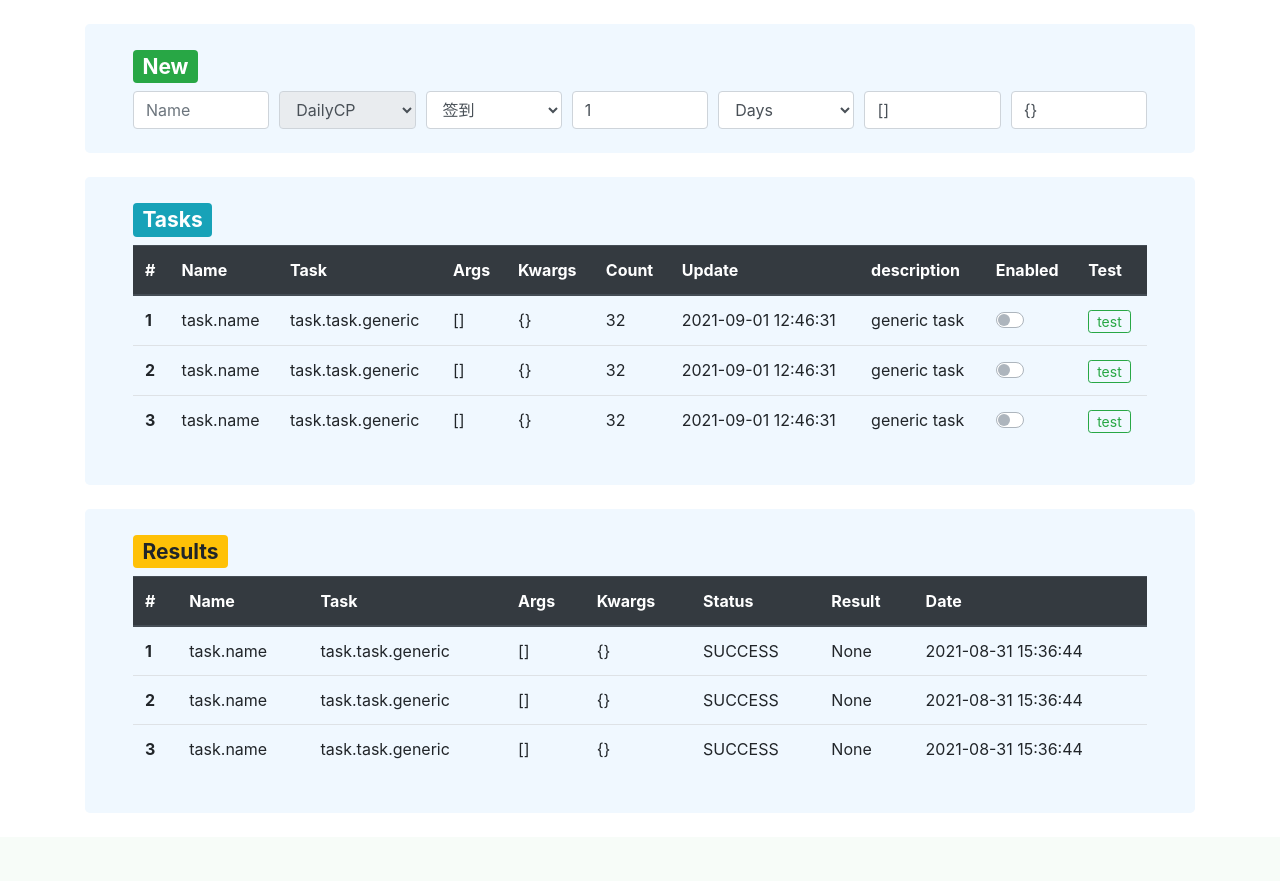
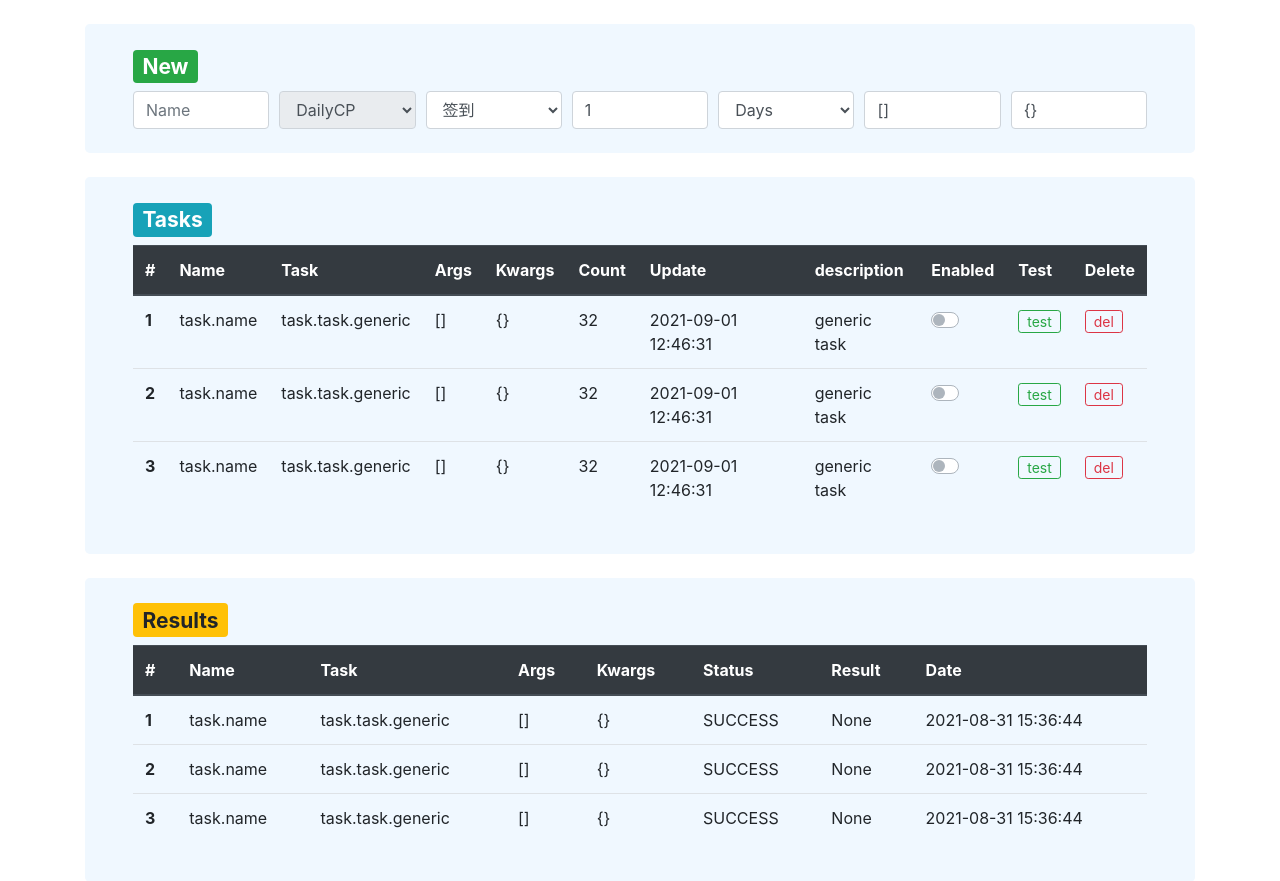
Before and after one commit to Heaciy/cron, a Django app: template task/templates/task/dashboard.html in a window 1280 px wide. Shown: the part 56-937 px from the top of the page. Before the commit the page ends 815 px from the top, so only its background shows below. Run offline with Django 3.2, Linux system fonts and the light colour scheme; the template is opened without the code that fills it, so the values that code supplies are empty; parts of the project's set-up code (start-up, migrations or seed data) failed here and were passed over.

Commit message:
前端增加delete task方法

```diff
--- a/task/templates/task/dashboard.html
+++ b/task/templates/task/dashboard.html
@@ -124,6 +124,7 @@
                         <th scope="col">description</th>
                         <th scope="col">Enabled</th>
                         <th scope="col">Test</th>
+                        <th scope="col">Delete</th>
                     </tr>
                 </thead>
                 <tbody id="tasksTab">
@@ -143,6 +144,7 @@
                             </div>
                         </td>
                         <td><a class="btn btn-sm btn-outline-success btn-test py-0" tid=1 href="#">test</a></td>
+                        <td><a class="btn btn-sm btn-outline-danger btn-del py-0" tid=1 href="#">del</a></td>
                     </tr>
                     <tr>
                         <th scope="row">
@@ -161,6 +163,7 @@
                             </div>
                         </td>
                         <td><a class="btn btn-sm btn-outline-success py-0" href="#">test</a></td>
+                        <td><a class="btn btn-sm btn-outline-danger btn-del py-0" tid=1 href="#">del</a></td>
                     </tr>
                     <tr>
                         <th scope="row">3</th>
@@ -178,6 +181,7 @@
                             </div>
                         </td>
                         <td><a class="btn btn-sm btn-outline-success py-0" href="#">test</a></td>
+                        <td><a class="btn btn-sm btn-outline-danger btn-del py-0" tid=1 href="#">del</a></td>
                     </tr>
                 </tbody>
             </table>
@@ -233,6 +237,26 @@
             </table>
         </div>
     </div>
+    <!-- modal提示框 -->
+    <div class="modal" tabindex="-1">
+        <div class="modal-dialog">
+            <div class="modal-content">
+                <div class="modal-header">
+                    <h5 class="modal-title">Modal title</h5>
+                    <button type="button" class="close" data-dismiss="modal" aria-label="Close">
+                        <span aria-hidden="true">&times;</span>
+                    </button>
+                </div>
+                <div class="modal-body">
+                    <p>Modal body text goes here.</p>
+                </div>
+                <div class="modal-footer">
+                    <button type="button" class="btn btn-secondary" data-dismiss="modal">Close</button>
+                    <button type="button" class="btn btn-primary">Save changes</button>
+                </div>
+            </div>
+        </div>
+    </div>
 </body>
 <script type="text/javascript">
     let urls = {
@@ -240,7 +264,8 @@
         tasks: '{% url "get_task" %}',
         results: '{% url "get_results" %}',
         runTask: '{% url "run_task" %}',
-        enableTask: '{% url "enable_task" %}'
+        enableTask: '{% url "enable_task" %}',
+        delTask: '{% url "delete_task" %}',
     }
     var data
     function load_data(apiStr) {
@@ -280,7 +305,7 @@
                     enable = `<td><div class="custom-control custom-switch"><input type="checkbox" class="custom-control-input" tid=${task.tid} id=${cb} checked><label class="custom-control-label" for=${cb}></label></div></td>`
                 }
                 // let rowEle = `<tr><th scope="row">${parseInt(index) + 1}</th><td>${task.name}</td><td>${task.task}</td><td>${JSON.stringify(task.args)}</td><td>${JSON.stringify(task.kwargs)}</td><td>${task.total_run_count}</td><td>${task.date_changed}</td><td>${task.description}</td><td>${task.enabled}</td><td><a class="btn btn-sm btn-outline-success py-0 btn-test" tid=${task.tid} href="#">test</a></td></tr>`
-                let rowEle = `<tr><th scope="row">${parseInt(index) + 1}</th><td>${task.name}</td><td>${task.task}</td><td>${JSON.stringify(task.args)}</td><td>${JSON.stringify(task.kwargs)}</td><td>${task.total_run_count}</td><td>${task.date_changed}</td><td>${task.description}</td>${enable}<td><a class="btn btn-sm btn-outline-success py-0 btn-test" tid=${task.tid} href="#">test</a></td></tr>`
+                let rowEle = `<tr><th scope="row">${parseInt(index) + 1}</th><td>${task.name}</td><td>${task.task}</td><td>${JSON.stringify(task.args)}</td><td>${JSON.stringify(task.kwargs)}</td><td>${task.total_run_count}</td><td>${task.date_changed}</td><td>${task.description}</td>${enable}<td><a class="btn btn-sm btn-outline-success py-0 btn-test" tid=${task.tid} href="#">test</a></td><td><a class="btn btn-sm btn-outline-danger py-0 btn-del" tid=${task.tid} href="#">test</a></td></tr>`
                 tbody += rowEle
             }
             tab.html(tbody)
@@ -288,6 +313,11 @@
                 $(this).addClass('disabled')  // 关闭test按钮
                 run_task($(this).attr('tid'))
                 $(this).removeClass('disabled')  // 开启test按钮
+            });
+            $("a.btn-del").click(function () {
+                $(this).addClass('disabled')  // 关闭del按钮
+                del_task($(this).attr('tid'))
+                $(this).removeClass('disabled')  // 开启del按钮
             });
             $("input:checkbox").change(function () {
                 if (this.checked) {
@@ -319,6 +349,17 @@
     window.onload = () => { load_task_table(); load_result_table(); }
 </script>
 <script>
+    function enable_task(tid_) {
+        $.get(urls.enableTask, { tid: tid_ },
+            function (result) {
+                console.log(result)
+                if (result.state.toLowerCase() == "success") {
+                    alert(result.state)
+                } else {
+                    alert(result.state)
+                }
+            });
+    }
     function run_task(tid_) {
         $.get(urls.runTask, { tid: tid_ },
             function (result) {
@@ -330,16 +371,18 @@
                 }
             });
     }
-    function enable_task(tid_) {
-        $.get(urls.enableTask, { tid: tid_ },
+    function del_task(tid_) {
+        if(confirm("确认要删除？")){
+            $.get(urls.delTask, { tid: tid_ },
             function (result) {
-                console.log(result)
                 if (result.state.toLowerCase() == "success") {
                     alert(result.state)
+                    load_task_table() // 重新加载task table
                 } else {
                     alert(result.state)
                 }
-            });
+            })
+        }
     }
 </script>
 <script>
```
